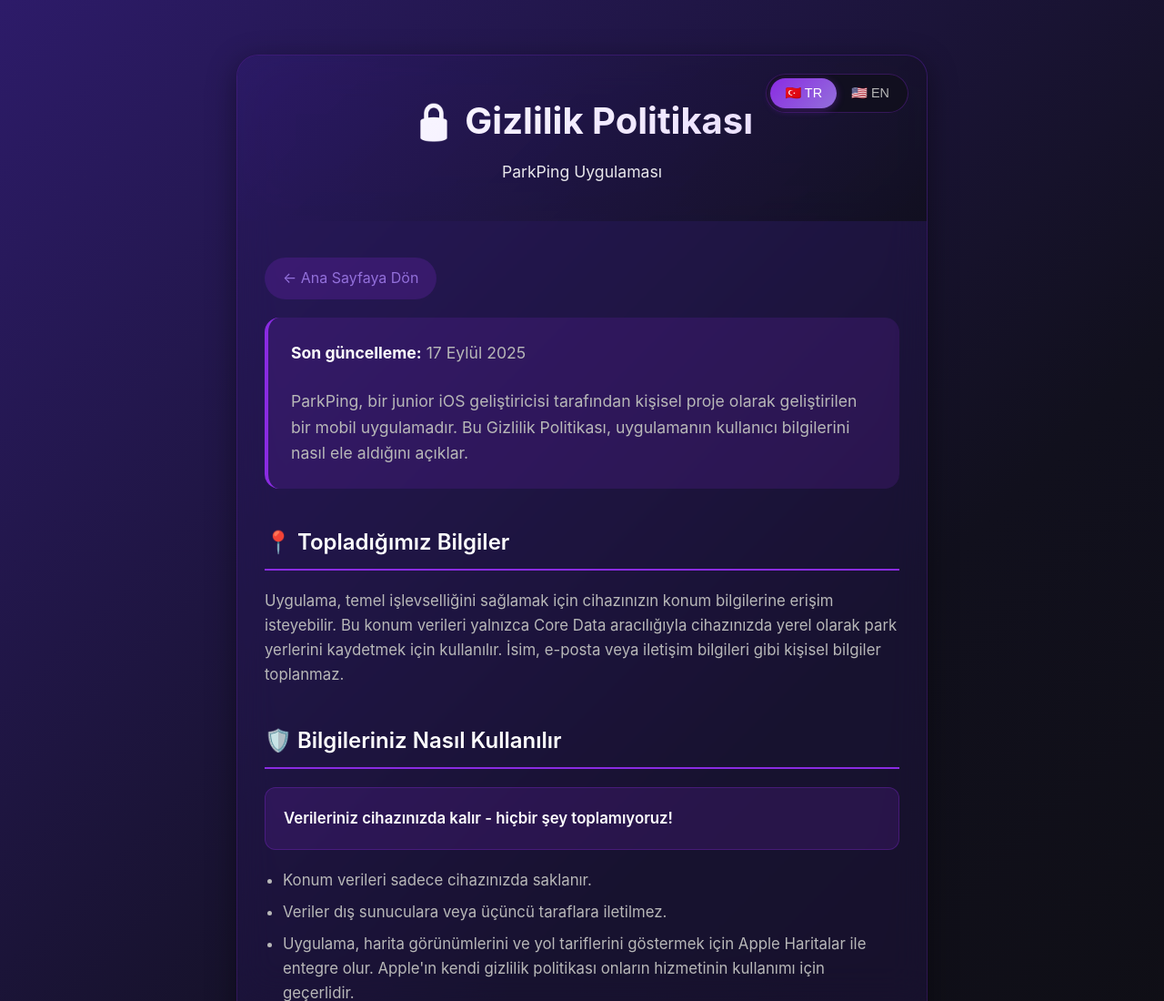
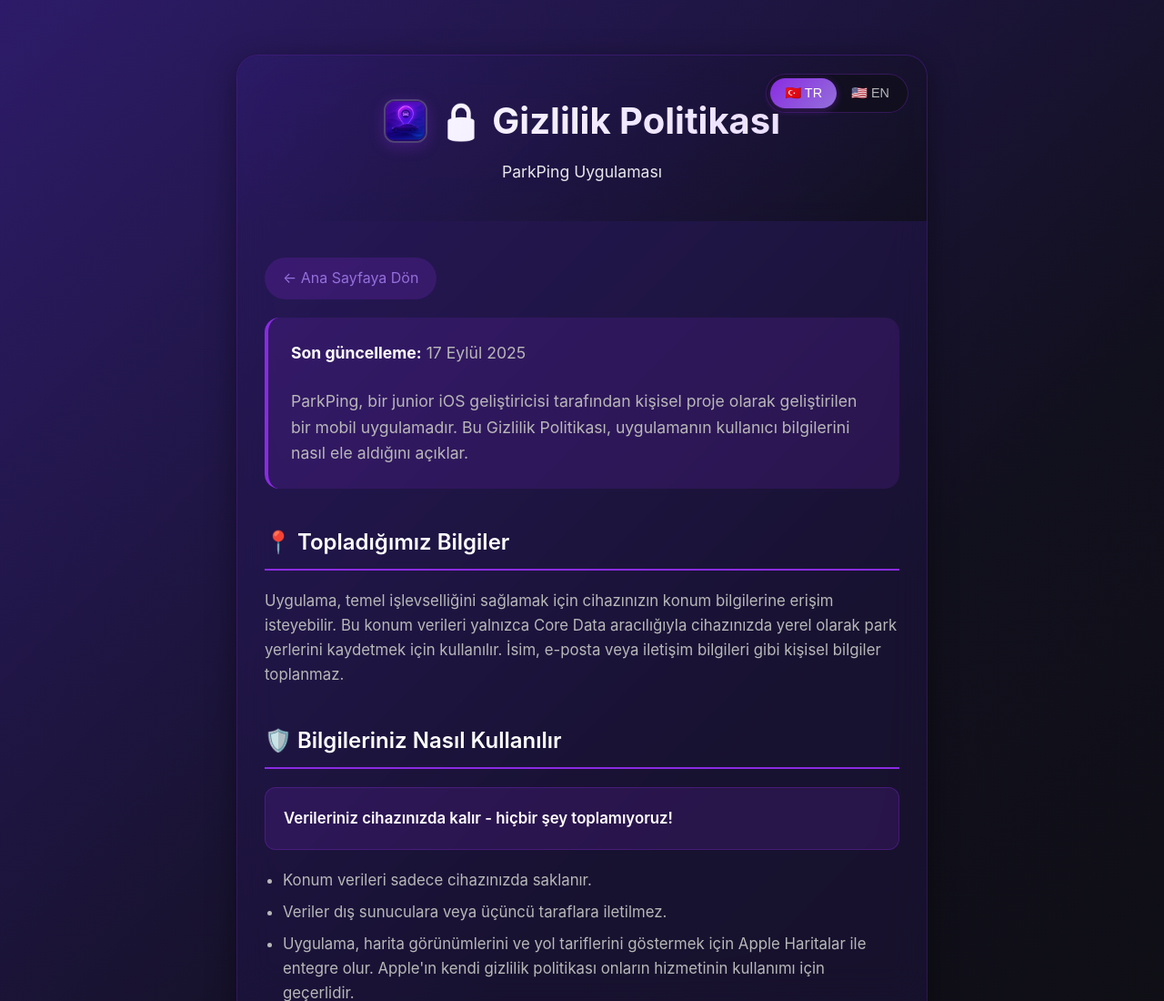
Before and after one commit to yasincetindev/ParkPingApp, a plain HTML site: page Privacy/index.html in a window 1280 px wide. Shown: the top 1100 px of the page at 91% size. Drawn offline with Linux system fonts and the light colour scheme.

Commit message:
Update index.html

```diff
--- a/Privacy/index.html
+++ b/Privacy/index.html
@@ -4,6 +4,12 @@
     <meta charset="UTF-8">
     <meta name="viewport" content="width=device-width, initial-scale=1.0">
     <title>Privacy Policy - ParkPing</title>
+
+    <!-- Favicon ve app icons -->
+    <link rel="icon" type="image/png" href="../icon.png">
+    <link rel="shortcut icon" href="../icon.png">
+    <link rel="apple-touch-icon" href="../icon.png">
+    <meta name="theme-color" content="#8A2BE2">
     <style>
         * {
             margin: 0;
@@ -53,6 +59,18 @@
             background: linear-gradient(135deg, #ffffff, #e6d8ff);
             -webkit-background-clip: text;
             -webkit-text-fill-color: transparent;
+            display: flex;
+            align-items: center;
+            justify-content: center;
+            gap: 12px;
+        }
+
+        .app-logo {
+            width: 48px;
+            height: 48px;
+            border-radius: 12px;
+            box-shadow: 0 4px 16px rgba(138, 43, 226, 0.3);
+            border: 2px solid rgba(255, 255, 255, 0.2);
         }
 
         .header p {
@@ -266,7 +284,10 @@
     <div class="container">
         <div class="main-card glass-card">
             <div class="header" style="position: relative;">
-                <h1>🔒 Privacy Policy</h1>
+                <h1>
+                    <img src="../icon.png" alt="ParkPing Logo" class="app-logo">
+                    🔒 Privacy Policy
+                </h1>
                 <p>ParkPing Application</p>
             </div>
 
```
